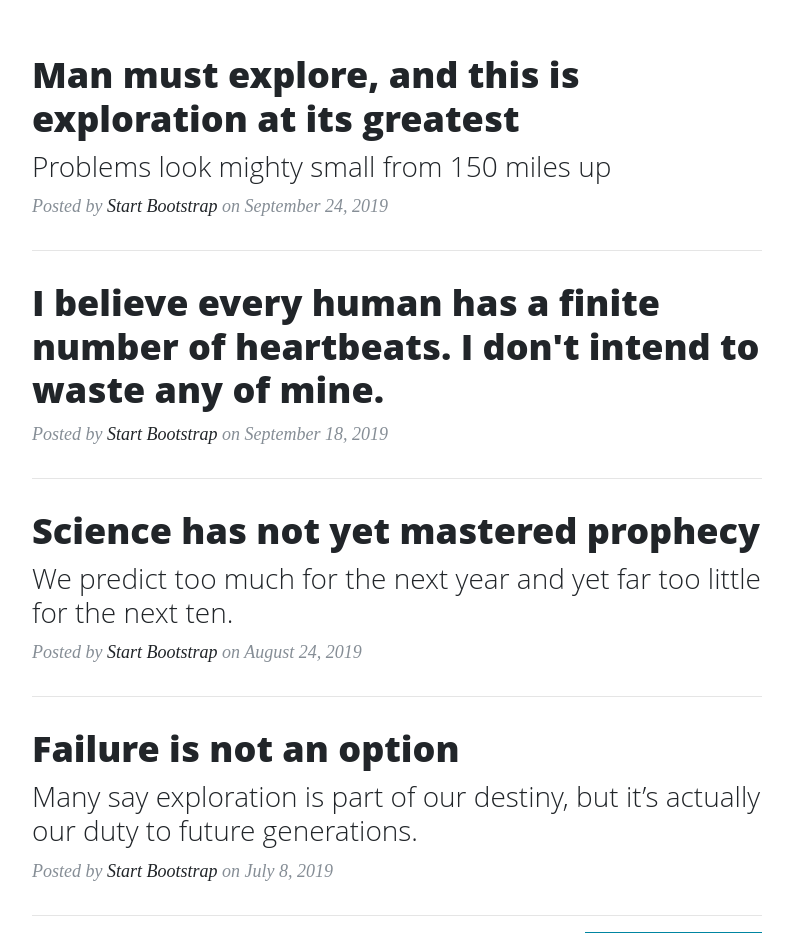
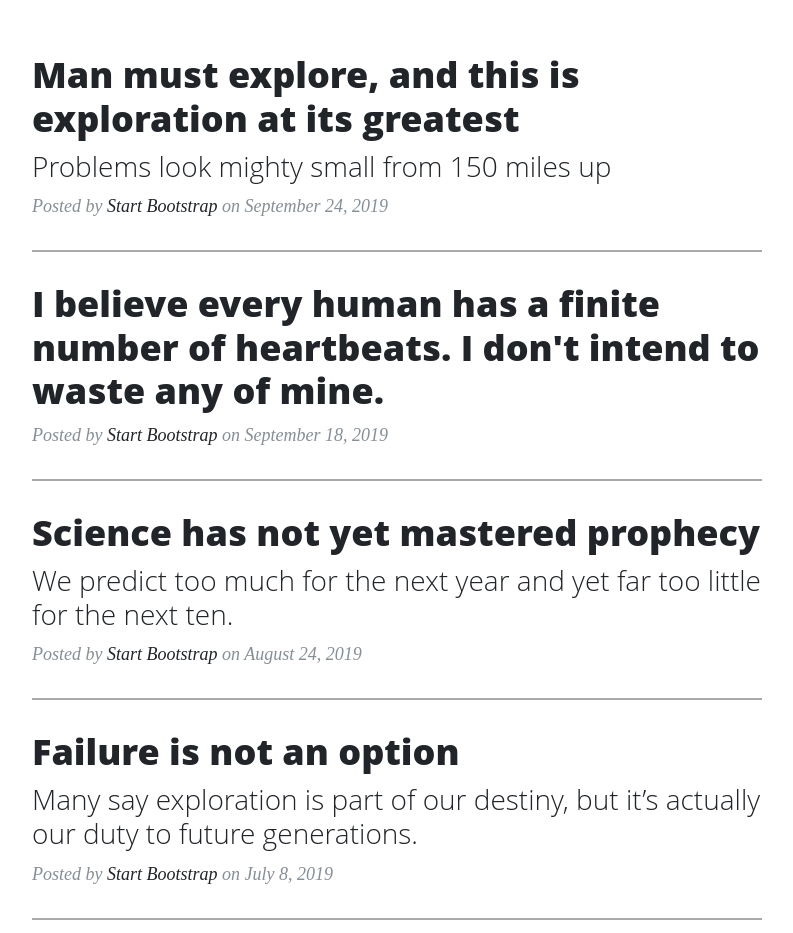
Before and after one commit to JHodgkins/thorin-flask-app, a Flask app: page / in a window 1280 px wide. Shown: the part 655-1588 px from the top of the page, without its empty margins (243-1036 px from the left). Run offline with Flask 2, Linux system fonts and the light colour scheme; some libraries are stand-ins or nearby versions.

Commit message:
style; added hr rules for about page

```diff
--- a/static/css/style.css
+++ b/static/css/style.css
@@ -6,3 +6,7 @@
 .col-md-5 img {
     width: 100%;
 }
+
+hr {
+    border: 1px solid darkgrey;
+}
```
